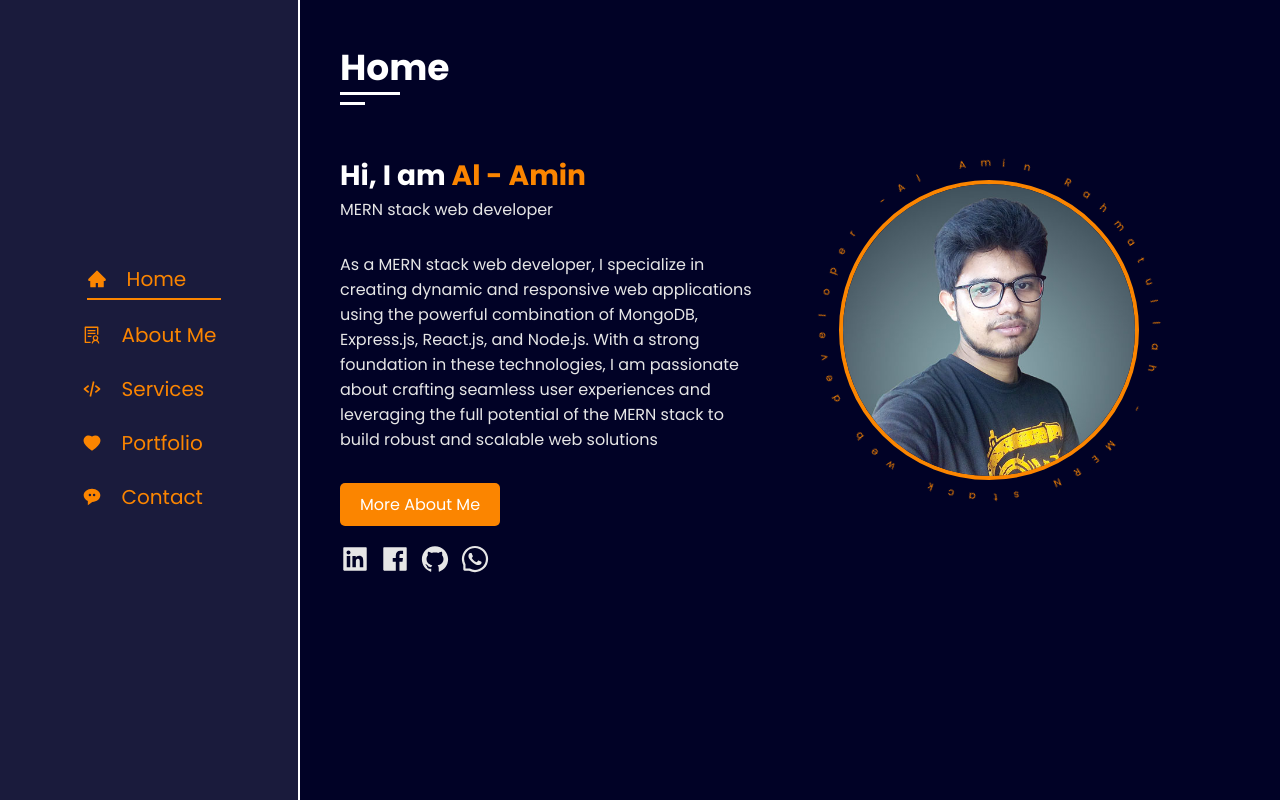
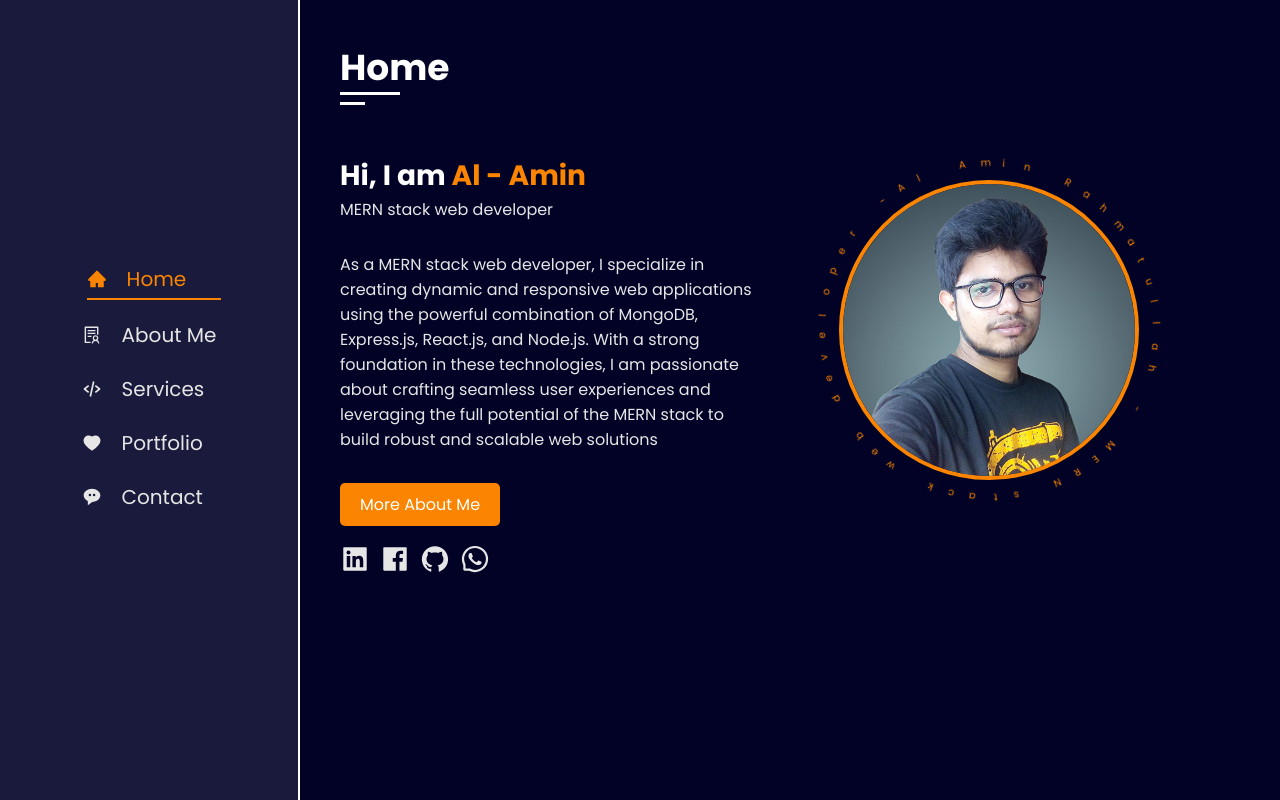
Before and after one commit to alamin360am/portfolio-client, a React (Vite) app: page / in a window 1280 px wide. Built offline with nearby package versions, Linux system fonts and the light colour scheme.

Commit message:
minor bug fixed

```diff
--- a/src/Pages/Portfolio/Portfolio.jsx
+++ b/src/Pages/Portfolio/Portfolio.jsx
@@ -1,3 +1,4 @@
+import './portfolio.css'
 
 const Portfolio = () => {
     return (
--- a/src/Shared/nav.css
+++ b/src/Shared/nav.css
@@ -23,7 +23,7 @@ nav .nav-link {
 
 nav .nav-link a {
     font-size: 2rem;
-    color: var(--Theme-color);
+    color: var(--Skin-color);
     display: flex;
     align-items: center;
     gap: 2rem;
@@ -35,15 +35,17 @@ nav .nav-link a {
 
 nav .nav-link a:hover {
     transform: translateX(5px);
+    color: var(--Theme-color);
     border-bottom: 1px solid var(--Theme-color);
 }
 
 .icon {
     font-size: 2rem;
-    color: var(--Theme-color);
+    /* color: var(--Skin-color); */
 }
 
-.active {
+nav .nav-link a.active {
+    color: var(--Theme-color);
     border-bottom: 2px solid var(--Theme-color);
     transform: translateX(5px);
   }
```
Also changed, not shown: src/Pages/Portfolio/portfolio.css (added).
